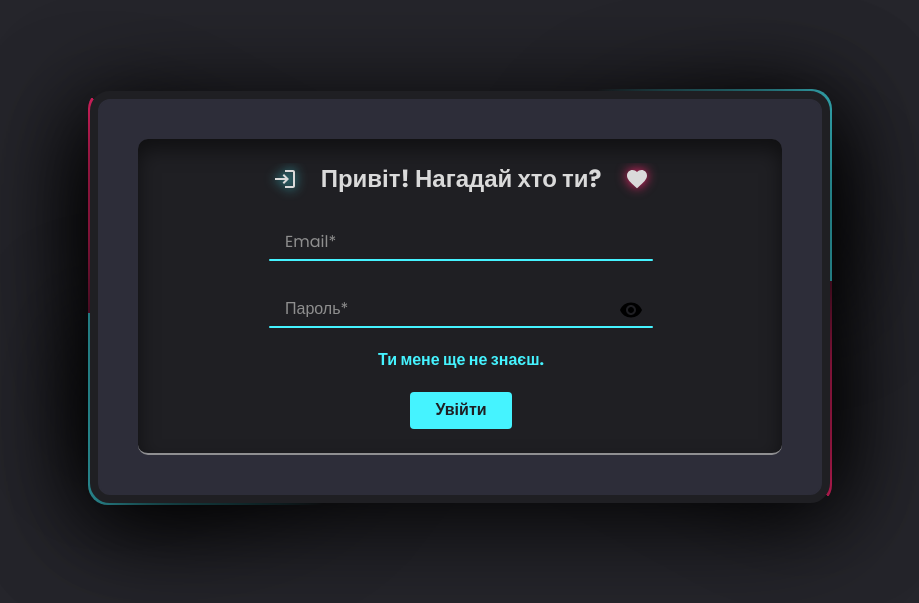
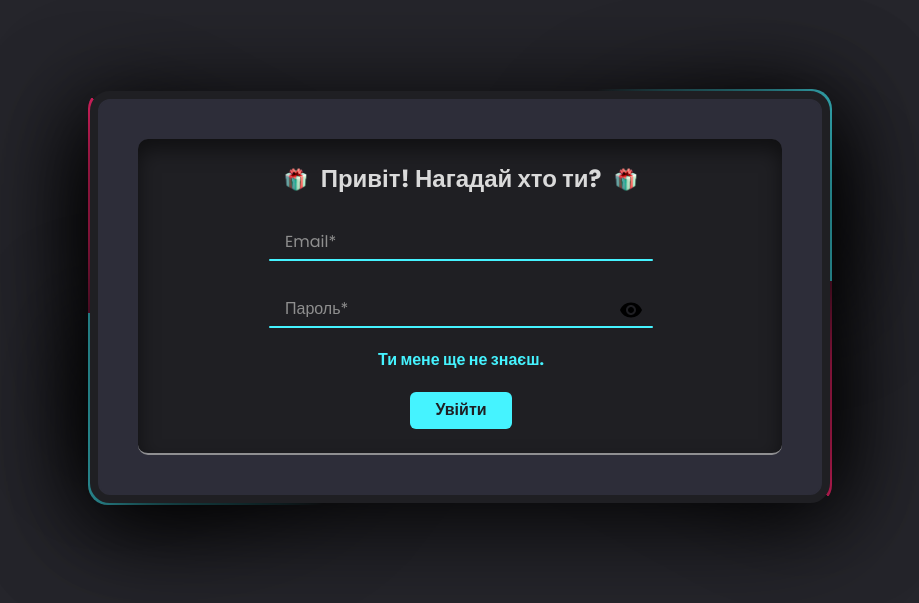
Before and after one commit to Kh-Ol-An/pwl-client, a React (Create React App) app: page /auth in a window 1280 px wide. Shown: the part 103-706 px from the top of the page, without its empty margins (180-1099 px from the left). Built offline with nearby package versions, Linux system fonts and the light colour scheme; no server answers.

Commit message:
Changed invisible-gift.png; upload logo.svg; renamed project; changed logo; adapted not found page for all screens

```diff
--- a/package.json
+++ b/package.json
@@ -1,5 +1,5 @@
 {
-    "name": "pwl-client",
+    "name": "wish-hub",
     "homepage": "https://wish-hub.net/",
     "version": "0.1.0",
     "private": true,
--- a/src/pages/Auth.tsx
+++ b/src/pages/Auth.tsx
@@ -1,13 +1,12 @@
 import React, { ChangeEvent, FC, useState } from 'react';
 import { SubmitHandler, useForm } from 'react-hook-form';
-import { Login as LoginIcon, Favorite as FavoriteIcon } from '@mui/icons-material';
 import Button from '../components/Button';
 import { useAppDispatch } from '../store/hook';
 import { registration, login } from '../store/my-user/thunks';
 import Card from '../components/Card';
 import Input from '../components/Input';
-import stylesVariables from '../styles/utils/variables.module.scss';
 import { accountFirstNameValidation, emailValidation, passwordValidation } from '../utils/validations';
+import LogoIcon from '../assets/images/logo.svg';
 
 type Inputs = {
     firstName: string
@@ -55,9 +54,9 @@ const Auth: FC = () => {
                 <Card withLights>
                     <form className="form" onSubmit={handleSubmit(onSubmit)}>
                         <h1 className="title">
-                            <LoginIcon className="login-icon" sx={{ color: stylesVariables.primaryColor }} />
+                            <img className="logo" src={LogoIcon} alt="logo" />
                             Привіт! {isRegistration ? 'Давай знайомитись. Моє ім\'я Олег.' : 'Нагадай хто ти?'}
-                            <FavoriteIcon className="favorite-icon" sx={{ color: stylesVariables.actionColor }} />
+                            <img className="logo" src={LogoIcon} alt="logo" />
                         </h1>
                         {isRegistration && (
                             <Input
--- a/src/pages/NotFound.tsx
+++ b/src/pages/NotFound.tsx
@@ -4,6 +4,7 @@ import Button from '../components/Button';
 const NotFound: FC = () => {
     return (
         <div className="page not-found-page">
+            <div className="bg-img">
                 <h1 className="title">Сторінку не знайдено</h1>
                 <h2 className="sub-title">404</h2>
                 <p className="text">Ой! Сторінки, яку ви шукали, не існує.</p>
@@ -11,6 +12,7 @@ const NotFound: FC = () => {
                 <br />
                 <Button to="/">На головну</Button>
             </div>
+        </div>
     );
 };
 
--- a/src/styles/components/button.scss
+++ b/src/styles/components/button.scss
@@ -1,13 +1,17 @@
 .button {
     width: auto;
     @include flex-center;
-    gap: 0.4em;
+    gap: 4px;
     color: $primary-color;
-    font-size: 1.6em;
+    font-size: 16px;
     line-height: 1.5;
     font-weight: 700;
     text-align: left;
     transition: $transition-fast;
+
+    @media only screen and (min-width: 1920px) {
+        font-size: 20px;
+    }
 
     &.disabled {
         pointer-events: none;
@@ -37,7 +41,7 @@
         gap: 0.8em;
         background: $primary-color;
         color: $accent-color;
-        border-radius: $radius-sm;
+        border-radius: $radius;
     }
 
     &.action-color:not(.text) {
--- a/src/styles/components/texts.scss
+++ b/src/styles/components/texts.scss
@@ -1,6 +1,6 @@
 .title {
     @include flex-center;
-    gap: 1em;
+    gap: 10px;
     @include title;
 }
 
--- a/src/styles/pages/auth.scss
+++ b/src/styles/pages/auth.scss
@@ -11,11 +11,7 @@
         gap: 2em;
     }
 
-    .login-icon {
-        @include icon-shadow($primary-color);
-    }
-
-    .favorite-icon {
-        @include icon-shadow($action-color);
+    .logo {
+        width: 30px;
     }
 }
--- a/src/styles/pages/not-found.scss
+++ b/src/styles/pages/not-found.scss
@@ -1,31 +1,76 @@
 .not-found-page {
-    flex-direction: column;
-    gap: 1em;
-    padding: 2em;
-    background-image: url('../../assets/images/invisible-gift.png'), radial-gradient(circle, $primary-color -300%, $background-color 50%);
-    background-repeat: no-repeat;
-    background-position: bottom right;
+    background-image: radial-gradient(circle, $primary-color -300%, $background-color 50%);
+
+    .bg-img {
+        @include flex-column;
+        justify-content: center;
+        gap: 10px;
+        padding: 20px;
+        width: 100%;
+        height: 100%;
+        background-image: url('../../assets/images/invisible-gift.png');
+        background-repeat: no-repeat;
+        background-position: bottom;
+        background-size: 170px;
+
+        @media only screen and (min-width: 768px) {
+            background-size: 230px;
+            background-position: bottom right;
+        }
+
+        @media only screen and (min-width: 1024px) {
+            background-size: 330px;
+        }
+
+        @media only screen and (min-width: 1366px) {
+            background-size: 430px;
+        }
+
+        @media only screen and (min-width: 1920px) {
+            background-size: 500px;
+        }
+    }
 
     .title {
-        @include title;
-        font-size: 8em;
+        font-weight: 700;
+        text-align: center;
+        font-size: 40px;
         color: $primary-color;
+
+        @media only screen and (min-width: 768px) {
+            font-size: 80px;
+        }
     }
 
     .sub-title {
-        @include title;
-        font-size: 4em;
+        font-weight: 700;
+        text-align: center;
+        font-size: 60px;
         color: $action-color;
+
+        @media only screen and (min-width: 768px) {
+            font-size: 100px;
+        }
     }
 
     .text {
-        @include title;
+        font-weight: 700;
+        text-align: center;
         color: $primary-color;
+
+        @media only screen and (min-width: 1920px) {
+            font-size: 20px;
+        }
     }
 
     .sub-text {
-        @include title;
-        font-size: 1.4em;
+        font-weight: 700;
+        text-align: center;
+        font-size: 14px;
         color: $primary-color;
+
+        @media only screen and (min-width: 1920px) {
+            font-size: 16px;
+        }
     }
 }
--- a/src/styles/utils/mixins.scss
+++ b/src/styles/utils/mixins.scss
@@ -31,7 +31,7 @@
 
 @mixin title {
     color: $light-color;
-    font-size: 2.4em;
+    font-size: 24px;
     font-weight: 700;
     text-align: center;
 }
```
Also changed, not shown: src/assets/images/invisible-gift.png, src/assets/images/logo.svg (added). Lines whose indentation alone changed are shown as unchanged.
